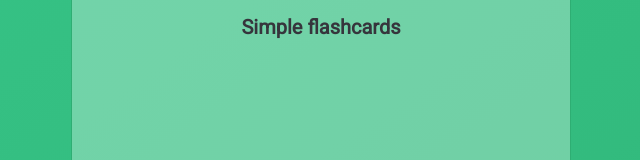
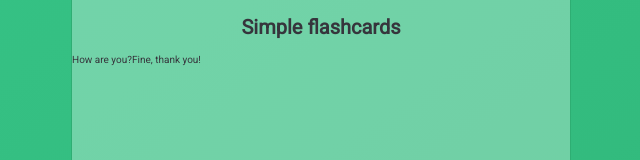
Before and after one commit to Ziomeka/flashcardAngularStudy, an Angular app: page / in a window 1280 px wide. Shown: the top 160 px of the page, without its empty margins (319-959 px from the left). Built offline with nearby package versions, Linux system fonts and the light colour scheme.

Commit message:
Add flashcards component

```diff
--- a/src/app/app.component.html
+++ b/src/app/app.component.html
@@ -1,4 +1,5 @@
 <div class="app-container">
   <h1 class="app-title">{{ title }}</h1>
+  <app-flashcards></app-flashcards>
 </div>
 <router-outlet></router-outlet>
--- a/src/app/app.module.ts
+++ b/src/app/app.module.ts
@@ -3,10 +3,12 @@ import { NgModule } from '@angular/core';
 
 import { AppRoutingModule } from './app-routing.module';
 import { AppComponent } from './app.component';
+import { FlashcardsComponent } from './components/flashcards/flashcards.component';
 
 @NgModule({
   declarations: [
-    AppComponent
+    AppComponent,
+    FlashcardsComponent
   ],
   imports: [
     BrowserModule,
--- /dev/null
+++ b/src/app/components/flashcards/flashcards.component.html
@@ -0,0 +1,4 @@
+<div>
+  <span>{{ flashcards[0].question }}</span>
+  <span>{{ flashcards[0].answer }}</span>
+</div>
--- /dev/null
+++ b/src/app/components/flashcards/flashcards.component.ts
@@ -0,0 +1,28 @@
+import { Component, OnInit } from '@angular/core';
+import { Flashcard } from '../../models/Flashcard';
+
+@Component({
+  selector: 'app-flashcards',
+  templateUrl: './flashcards.component.html',
+  styleUrls: ['./flashcards.component.scss']
+})
+export class FlashcardsComponent implements OnInit {
+  flashcards:Flashcard[];
+  constructor() { }
+
+  ngOnInit() {
+    this.flashcards = [
+      {
+        id: 1,
+        question: 'How are you?',
+        answer: 'Fine, thank you!'
+      },
+      {
+        id: 2,
+        question: 'How do you do?',
+        answer: 'How do you do?'
+      },
+    ];
+  }
+
+}
--- /dev/null
+++ b/src/app/models/Flashcard.ts
@@ -0,0 +1,5 @@
+export class Flashcard {
+  id:Number;
+  question:String;
+  answer:String;
+}
```
Also changed, not shown: src/app/components/flashcards/flashcards.component.scss (added), 2 other files (tests, documents, lock files or other folders).
